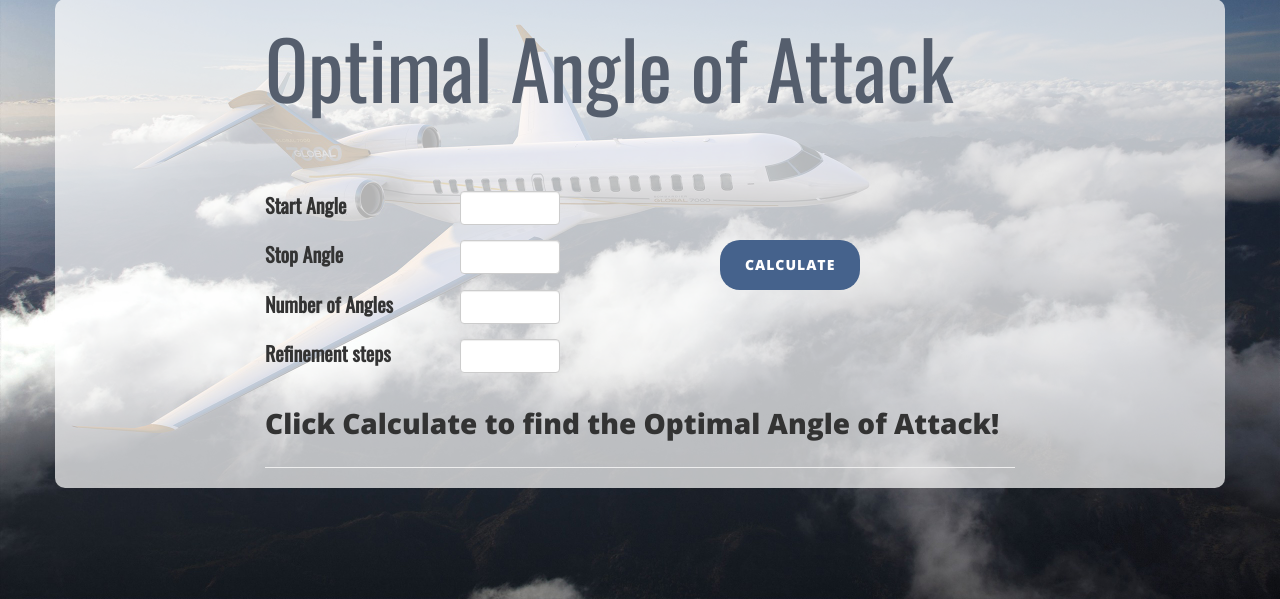
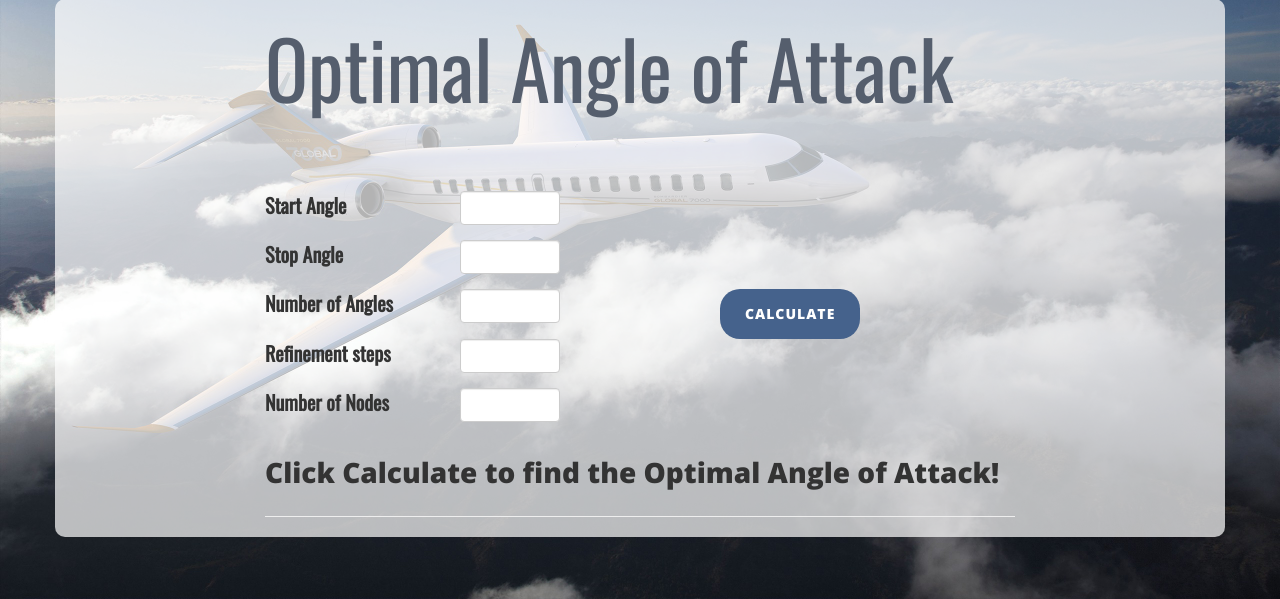
Before and after one commit to beccabusan/cloud_project, a Flask app: page /home in a window 1280 px wide; the page is wider, and only the part inside the window is pictured. Shown: the part 201-800 px from the top of that part. Run offline with Flask 2, Linux system fonts and the light colour scheme; some libraries are stand-ins or nearby versions.

Commit message:
added input variables

```diff
--- a/flaskr/templates/index.html
+++ b/flaskr/templates/index.html
@@ -117,11 +117,9 @@
 		  <input type="number" required min="0" max="180" name="stop_angle" class="form-control angle" id="stop_angle">
 		</div>
 	      </div>
-	      <div class="col-md-4 col-md-offset-2">
-		<input type="submit" class="btn btn-info" value="Calculate">
+
 	      </div>
-	      </div>
-	      <div class = "row">
+	    <div class = "row">
 		<div class = "col-xs-3">
 		  <label for="stop_angle">Number of Angles</label>
 		</div>
@@ -131,20 +129,31 @@
 		    <input type="number" required  min="1" max="400" name="n_angles" class="form-control angle" id="n_angles">
 		  </div>
 		</div>
+		<div class="col-md-4 col-md-offset-2">
+		  <input type="submit" class="btn btn-info" value="Calculate">
+		                </div>
 	      </div>
 
 	      <div class = "row">
 		<div class = "col-xs-3">
-		  <label for="stop_angle">Refinement steps</label>
+		  <label for="n_levels">Refinement steps</label>
 		</div>
 		<div class="col-xs-2">
 		  <div class="form-group">
 
-		    <input type="number" required min="0" max="3" name="refinement" class="form-control angle" id="refinement">
+		    <input type="number" required min="0" max="3" name="n_levels" class="form-control angle" id="n_levels">
 		  </div>
 		</div>
-
-
+	      </div>
+		<div class = "row">
+		  <div class = "col-xs-3">
+		    <label for="n_nodes">Number of Nodes</label>
+		  </div>
+		  <div class="col-xs-2">
+		    <div class="form-group">
+		      <input type="number" required min="0" max="10000" name="n_nodes" class="form-control angle" id="n_nodes">
+		    </div>
+		  </div>
 
 
 	        </form>
```
